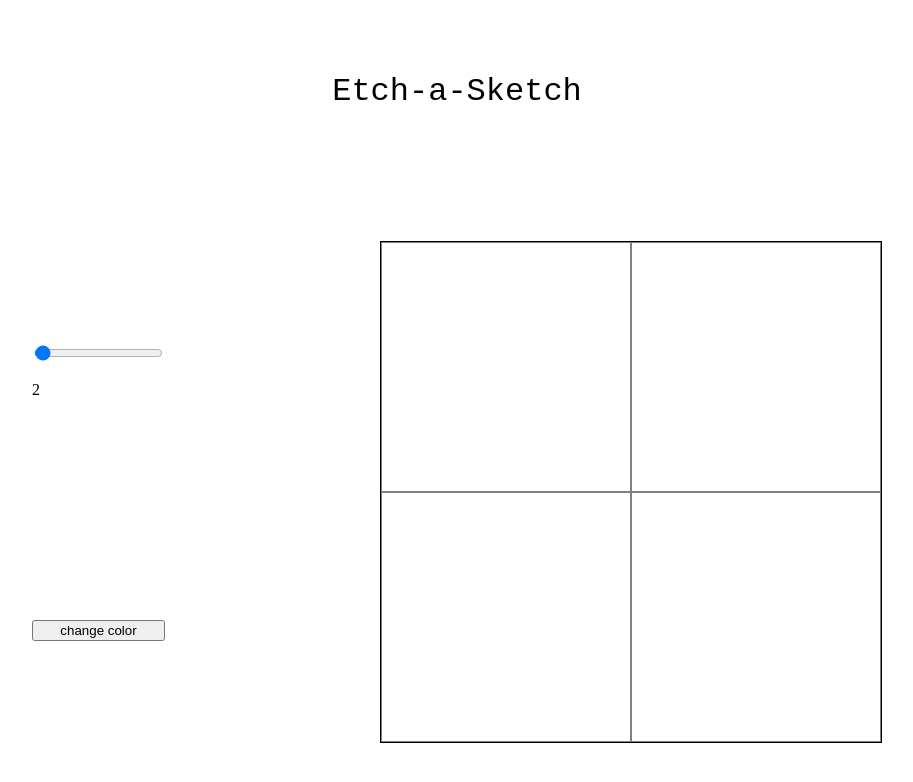
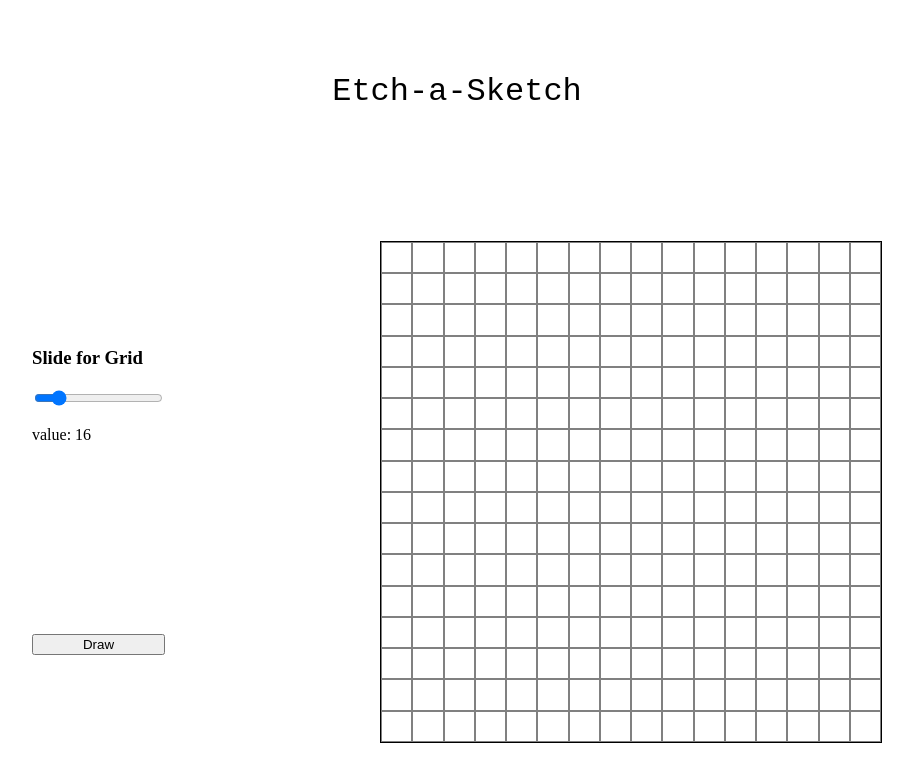
Before and after one commit to saatvik1512/etchy-a-sketch, a plain HTML site: page index.html in a window 1280 px wide. Shown: the whole page, without its empty margins (183-1096 px from the left). Drawn offline with Linux system fonts and the light colour scheme.

Commit message:
created draw button

```diff
--- a/index.html
+++ b/index.html
@@ -12,10 +12,11 @@
     <div class="main-container">
         <div class="info-container">
             <div class="slide">
-                <input type="range" name="slider" id="range-slider" value="2" min="1" max="100">
-                <p class="rangeSliderValue">2</p>
+                <h3>Slide for Grid</h3>
+                <input type="range" name="slider" id="range-slider" value="16" min="1" max="100">
+                <p>value: <span class="rangeSliderValue">16</span></p>
             </div>
-            <button>change color</button>
+            <button class="changingColor">Draw</button>
         </div>
         <div class="drawing-container">
 
```
